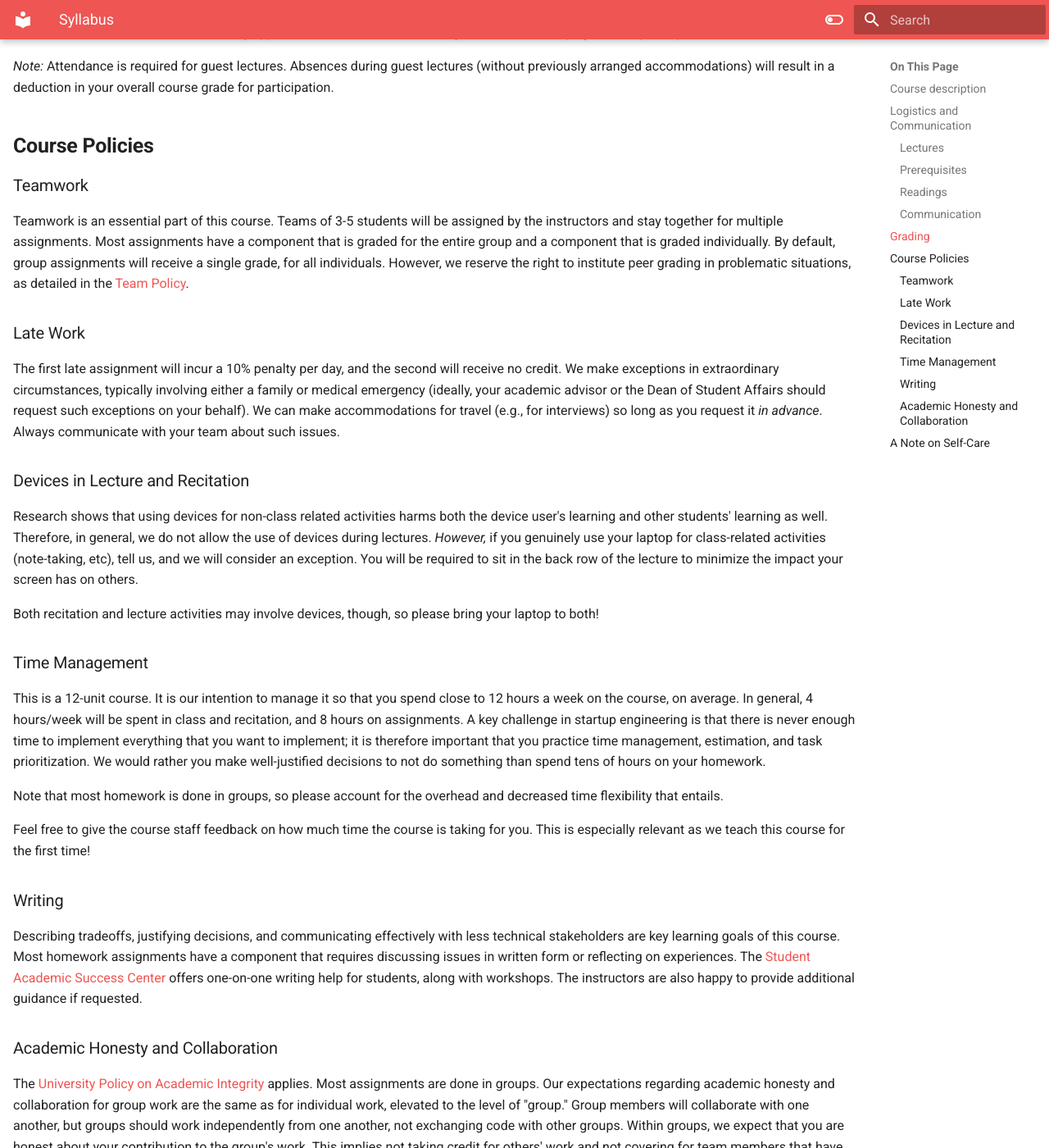
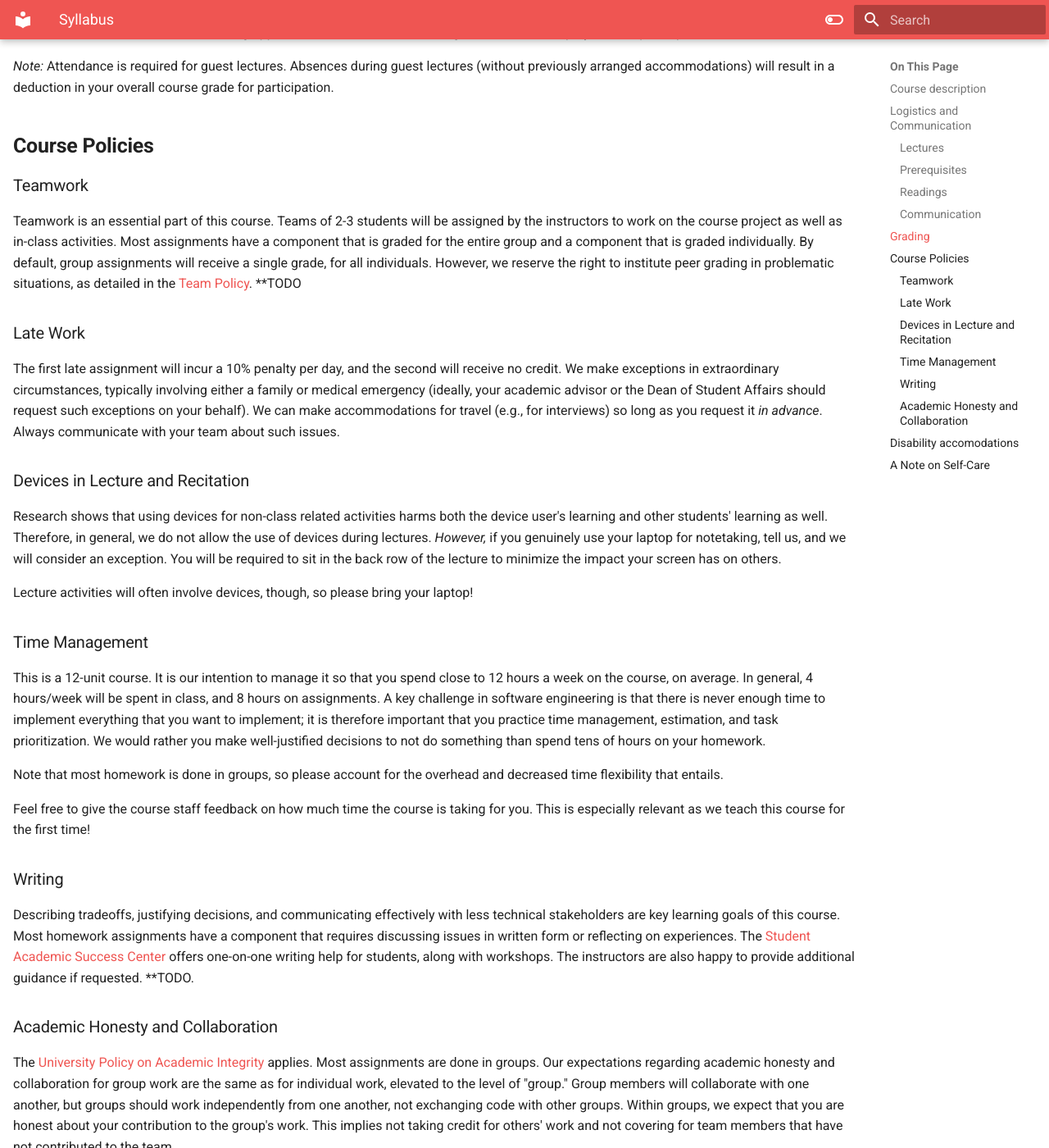
Before and after one commit to AI-Developer-Tools/ai-developer-tools.github.io, an MkDocs documentation site: the page built from docs/syllabus.md, in a window 1280 px wide and 1400 px high, scrolled down 1272 px. Shown: the whole window at 82% size. Built offline with MkDocs 1.6.1 and Material for MkDocs 9.7.7, drawn with Linux system fonts in a browser that asks for light colours; some of the changed text lies outside the part shown.

Commit message:
Incremental.

```diff
--- a/docs/syllabus.md
+++ b/docs/syllabus.md
@@ -52,13 +52,12 @@
 
 ### Teamwork
 
-Teamwork is an essential part of this course. Teams of 3-5 students
-will be assigned by the instructors and stay together for multiple
-assignments. Most assignments have a component that is graded for the entire
+Teamwork is an essential part of this course. Teams of 2-3 students
+will be assigned by the instructors to work on the course project as well as in-class activities. Most assignments have a component that is graded for the entire
 group and a component that is graded individually. By default, group assignments
 will receive a single grade, for all individuals.  However, we reserve the right
 to institute peer grading in problematic situations, as detailed in the [Team
-Policy](/teamwork).
+Policy](/teamwork). **TODO
 
 ### Late Work
 
@@ -76,20 +75,19 @@
 for non-class related activities harms both the device user's learning and other
 students' learning as well.  Therefore, in general, we do not allow the use of
 devices during lectures. *However,* if you genuinely use your laptop for
-class-related activities (note-taking, etc), tell us, and we will consider
-an exception.
-You will be required to sit in the back row of the lecture to minimize the impact
+notetaking, tell us, and we will consider
+an exception. You will be required to sit in the back row of the lecture to minimize the impact
 your screen has on others.
 
-Both recitation and lecture activities may involve devices, though, so please
-bring your laptop to both!
+Lecture activities will often involve devices, though, so please
+bring your laptop!
 
 ### Time Management
 
 This is a 12-unit course.  It is our intention to manage it so
 that you spend close to 12 hours a week on the course, on average. In general, 4
-hours/week will be spent in class and recitation, and 8 hours on assignments. A
-key challenge in startup engineering is that there is never enough time to
+hours/week will be spent in class, and 8 hours on assignments. A
+key challenge in software engineering is that there is never enough time to
 implement everything that you want to implement; it is therefore important that
 you practice time management, estimation, and task prioritization.  We would
 rather you make well-justified decisions to not do something than spend tens of
@@ -110,7 +108,7 @@
 issues in written form or reflecting on experiences. The
 [Student Academic Success Center](https://www.cmu.edu/student-success/programs/communication-support/index.html) offers one-on-one writing help for students, along
 with workshops. The instructors are also happy to provide additional guidance if
-requested.
+requested. **TODO.
 
 ### Academic Honesty and Collaboration
 
@@ -196,19 +194,12 @@
 Note that the instructors respect honesty in these (and indeed most!)
   situations.
 
+## Disability accomodations
+
+If you have a disability and have an accommodations letter from the Disability Resources office, I encourage you to discuss your accommodations and needs with me as early in the semester as possible. I will work with you to ensure that accommodations are provided as appropriate. If you suspect that you may have a disability and would benefit from accommodations but are not yet registered with the Office of Disability Resources, I encourage you to contact them at [access@andrew.cmu.edu](access@andrew.cmu.edu).
+
 ## A Note on Self-Care
 
-All of us benefit from support during times of struggle. You
-are not alone. Besides the instructors, who are here to help you succeed, there
-are many helpful resources available on campus and an important part of the
-college experience is learning how to ask for help. Asking for support sooner
-rather than later is often helpful.
+All of us benefit from support during times of struggle. You are not alone. Besides the instructors, who are here to help you succeed, there are many helpful resources available on campus and an important part of the college experience is learning how to ask for help. Asking for support sooner rather than later is often helpful.
 
-
-If you or anyone you know experiences any academic stress, difficult life
-  events, or feelings like anxiety or depression, we strongly encourage you to
-  seek support. Counseling and Psychological Services (CaPS) is here to help:
-  call 412-268-2922 and [visit their website](https://www.cmu.edu/counseling/). Consider
-  reaching out to a friend, faculty or
-  family member you trust for help getting connected to the support that can
-  help.
+If you or anyone you know experiences any academic stress, difficult life events, or feelings like anxiety or depression, we strongly encourage you to seek support. Counseling and Psychological Services (CaPS) is here to help: call 412-268-2922 and [visit their website](https://www.cmu.edu/counseling/). Consider reaching out to a friend, faculty or family member you trust for help getting connected to the support that can help.
```
